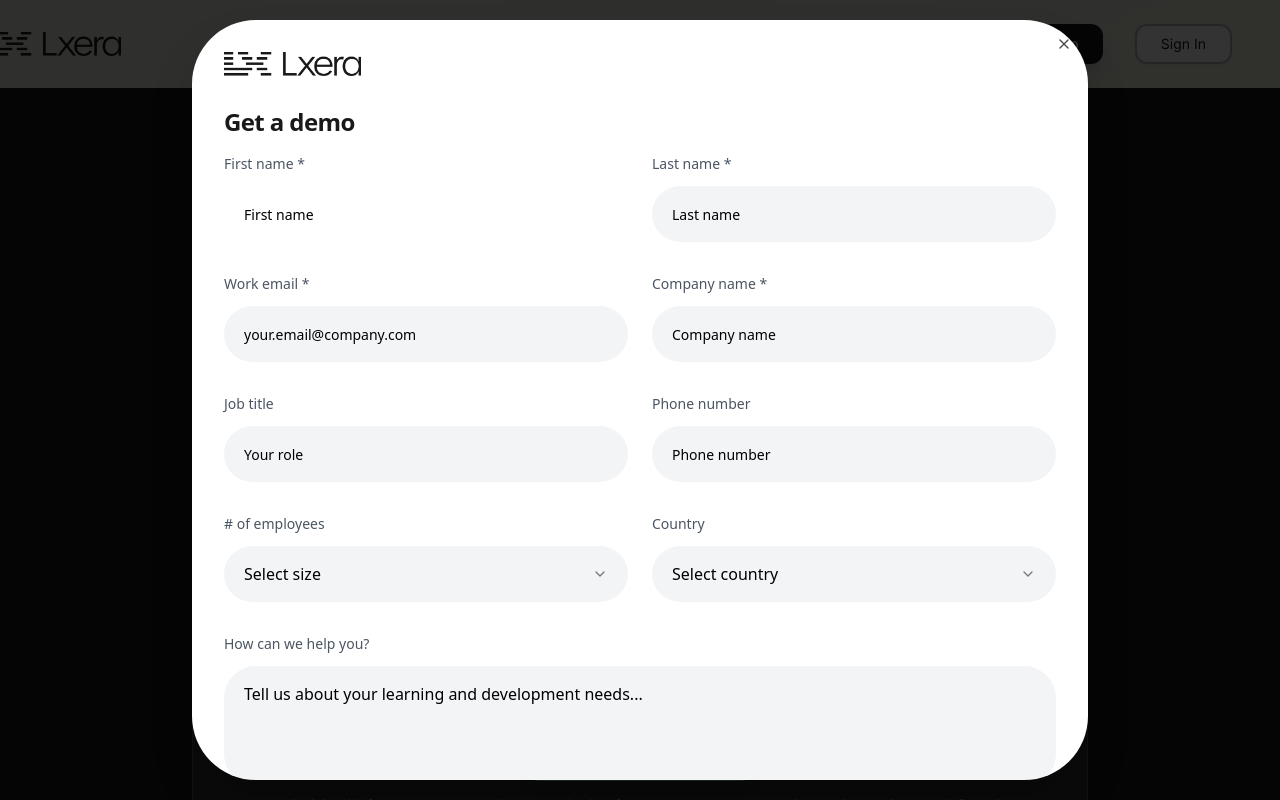
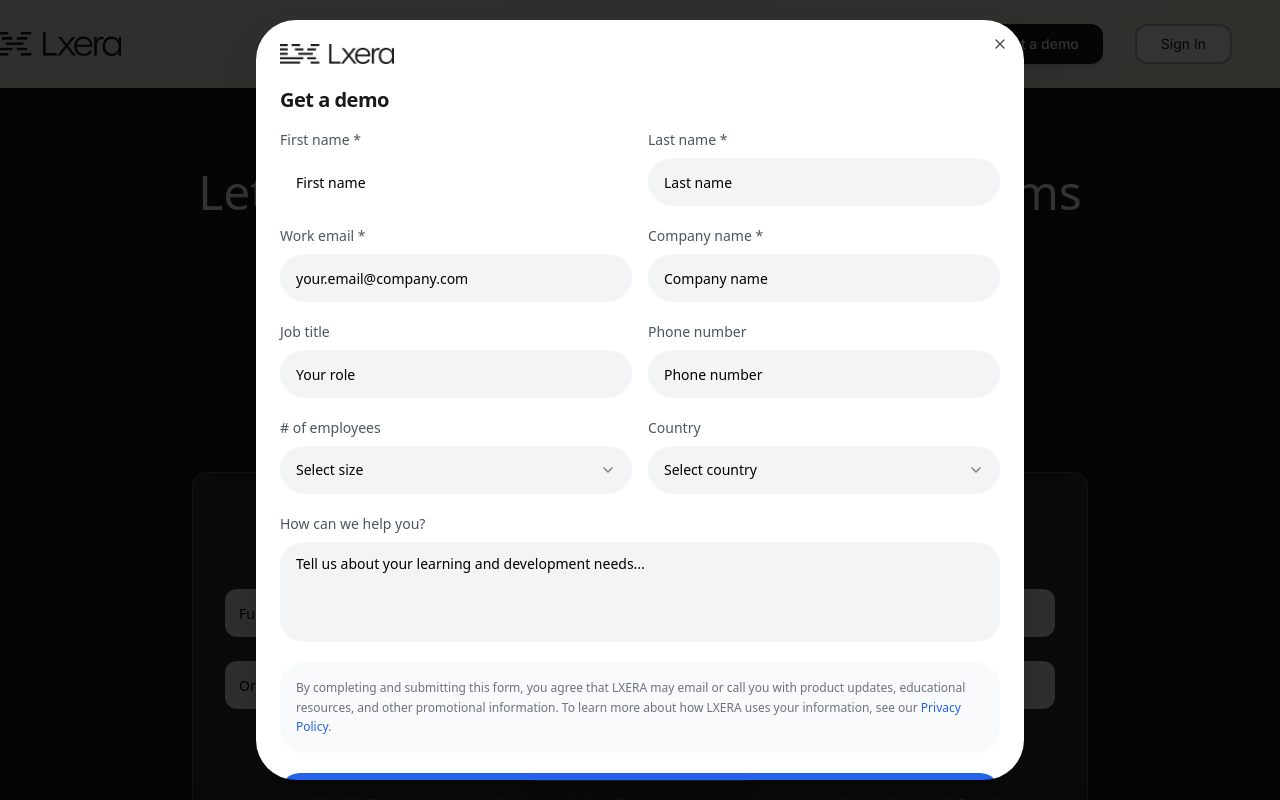
Before and after one commit to kkarakas-lxera/lxera-vision-platform, a React (Vite) app: page / in a window 1280 px wide. Both pictures are taken after a click on the button "Book a Demo". Shown: the part 5220-6020 px from the top of the page. Built offline with nearby package versions, Linux system fonts and the light colour scheme.

Commit message:
Refactor: Make form more compact
Adjusted the demo form's layout for a more compact appearance on desktop screens. (edited `src/components/DemoModal.tsx`)

```diff
--- a/src/components/DemoModal.tsx
+++ b/src/components/DemoModal.tsx
@@ -136,64 +136,64 @@ const DemoModal = ({ isOpen, onClose }: DemoModalProps) => {
 
   return (
     <Dialog open={isOpen} onOpenChange={onClose}>
-      <DialogContent className="max-w-4xl w-[95vw] max-h-[95vh] overflow-y-auto bg-white rounded-[2rem] sm:rounded-[4rem] border-0 shadow-2xl p-0">
-        <DialogHeader className="rounded-t-[2rem] sm:rounded-t-[4rem] px-4 sm:px-8 pt-6 sm:pt-8">
-          <div className="flex items-center justify-start mb-4 sm:mb-6">
+      <DialogContent className="max-w-3xl w-[95vw] max-h-[95vh] overflow-y-auto bg-white rounded-[1.5rem] sm:rounded-[2.5rem] border-0 shadow-2xl p-0">
+        <DialogHeader className="rounded-t-[1.5rem] sm:rounded-t-[2.5rem] px-4 sm:px-6 pt-4 sm:pt-6">
+          <div className="flex items-center justify-start mb-2 sm:mb-4">
             <img
               src="/lovable-uploads/ed8138a6-1489-4140-8b44-0003698e8154.png"
               alt="LXERA logo"
-              className="h-5 sm:h-6 object-contain"
+              className="h-4 sm:h-5 object-contain"
               draggable={false}
             />
           </div>
-          <DialogTitle className="text-xl sm:text-2xl font-semibold text-left text-business-black">
+          <DialogTitle className="text-lg sm:text-xl font-semibold text-left text-business-black">
             Get a demo
           </DialogTitle>
         </DialogHeader>
 
-        <form onSubmit={handleSubmit} className="space-y-6 sm:space-y-8 px-4 sm:px-8 pb-6 sm:pb-8">
-          <div className="grid grid-cols-1 md:grid-cols-2 gap-4 sm:gap-6">
+        <form onSubmit={handleSubmit} className="space-y-4 sm:space-y-5 px-4 sm:px-6 pb-4 sm:pb-6">
+          <div className="grid grid-cols-1 md:grid-cols-2 gap-3 sm:gap-4">
             <div>
-              <label className="text-sm text-gray-600 mb-2 sm:mb-3 block font-medium">First name *</label>
+              <label className="text-sm text-gray-600 mb-1.5 sm:mb-2 block font-medium">First name *</label>
               <Input
                 name="firstName"
                 placeholder="First name"
                 value={formData.firstName}
                 onChange={handleInputChange}
                 required
-                className={`border-0 bg-gray-100 rounded-[1.5rem] sm:rounded-[2rem] h-12 sm:h-14 px-4 sm:px-5 text-sm sm:text-base transition-all duration-200 ${
+                className={`border-0 bg-gray-100 rounded-[1rem] sm:rounded-[1.5rem] h-10 sm:h-12 px-3 sm:px-4 text-sm transition-all duration-200 ${
                   errors.firstName
                     ? 'ring-2 ring-red-500 bg-red-50'
                     : 'focus:ring-2 focus:ring-blue-500 focus:bg-white'
                 }`}
               />
               {errors.firstName && (
-                <p className="text-red-500 text-sm mt-1">{errors.firstName}</p>
+                <p className="text-red-500 text-xs mt-1">{errors.firstName}</p>
               )}
             </div>
             <div>
-              <label className="text-sm text-gray-600 mb-2 sm:mb-3 block font-medium">Last name *</label>
+              <label className="text-sm text-gray-600 mb-1.5 sm:mb-2 block font-medium">Last name *</label>
               <Input
                 name="lastName"
                 placeholder="Last name"
                 value={formData.lastName}
                 onChange={handleInputChange}
                 required
-                className={`border-0 bg-gray-100 rounded-[1.5rem] sm:rounded-[2rem] h-12 sm:h-14 px-4 sm:px-5 text-sm sm:text-base transition-all duration-200 ${
+                className={`border-0 bg-gray-100 rounded-[1rem] sm:rounded-[1.5rem] h-10 sm:h-12 px-3 sm:px-4 text-sm transition-all duration-200 ${
                   errors.lastName
                     ? 'ring-2 ring-red-500 bg-red-50'
                     : 'focus:ring-2 focus:ring-blue-500 focus:bg-white'
                 }`}
               />
               {errors.lastName && (
-                <p className="text-red-500 text-sm mt-1">{errors.lastName}</p>
+                <p className="text-red-500 text-xs mt-1">{errors.lastName}</p>
               )}
             </div>
           </div>
 
-          <div className="grid grid-cols-1 md:grid-cols-2 gap-4 sm:gap-6">
+          <div className="grid grid-cols-1 md:grid-cols-2 gap-3 sm:gap-4">
             <div>
-              <label className="text-sm text-gray-600 mb-2 sm:mb-3 block font-medium">Work email *</label>
+              <label className="text-sm text-gray-600 mb-1.5 sm:mb-2 block font-medium">Work email *</label>
               <Input
                 name="workEmail"
                 type="email"
@@ -201,67 +201,67 @@ const DemoModal = ({ isOpen, onClose }: DemoModalProps) => {
                 value={formData.workEmail}
                 onChange={handleInputChange}
                 required
-                className={`border-0 bg-gray-100 rounded-[1.5rem] sm:rounded-[2rem] h-12 sm:h-14 px-4 sm:px-5 text-sm sm:text-base transition-all duration-200 ${
+                className={`border-0 bg-gray-100 rounded-[1rem] sm:rounded-[1.5rem] h-10 sm:h-12 px-3 sm:px-4 text-sm transition-all duration-200 ${
                   errors.workEmail
                     ? 'ring-2 ring-red-500 bg-red-50'
                     : 'focus:ring-2 focus:ring-blue-500 focus:bg-white'
                 }`}
               />
               {errors.workEmail && (
-                <p className="text-red-500 text-sm mt-1">{errors.workEmail}</p>
+                <p className="text-red-500 text-xs mt-1">{errors.workEmail}</p>
               )}
             </div>
             <div>
-              <label className="text-sm text-gray-600 mb-2 sm:mb-3 block font-medium">Company name *</label>
+              <label className="text-sm text-gray-600 mb-1.5 sm:mb-2 block font-medium">Company name *</label>
               <Input
                 name="companyName"
                 placeholder="Company name"
                 value={formData.companyName}
                 onChange={handleInputChange}
                 required
-                className={`border-0 bg-gray-100 rounded-[1.5rem] sm:rounded-[2rem] h-12 sm:h-14 px-4 sm:px-5 text-sm sm:text-base transition-all duration-200 ${
+                className={`border-0 bg-gray-100 rounded-[1rem] sm:rounded-[1.5rem] h-10 sm:h-12 px-3 sm:px-4 text-sm transition-all duration-200 ${
                   errors.companyName
                     ? 'ring-2 ring-red-500 bg-red-50'
                     : 'focus:ring-2 focus:ring-blue-500 focus:bg-white'
                 }`}
               />
               {errors.companyName && (
-                <p className="text-red-500 text-sm mt-1">{errors.companyName}</p>
+                <p className="text-red-500 text-xs mt-1">{errors.companyName}</p>
               )}
             </div>
           </div>
 
-          <div className="grid grid-cols-1 md:grid-cols-2 gap-4 sm:gap-6">
+          <div className="grid grid-cols-1 md:grid-cols-2 gap-3 sm:gap-4">
             <div>
-              <label className="text-sm text-gray-600 mb-2 sm:mb-3 block font-medium">Job title</label>
+              <label className="text-sm text-gray-600 mb-1.5 sm:mb-2 block font-medium">Job title</label>
               <Input
                 name="jobTitle"
                 placeholder="Your role"
                 value={formData.jobTitle}
                 onChange={handleInputChange}
-                className="border-0 bg-gray-100 rounded-[1.5rem] sm:rounded-[2rem] h-12 sm:h-14 px-4 sm:px-5 text-sm sm:text-base focus:ring-2 focus:ring-blue-500 focus:bg-white transition-all duration-200"
+                className="border-0 bg-gray-100 rounded-[1rem] sm:rounded-[1.5rem] h-10 sm:h-12 px-3 sm:px-4 text-sm focus:ring-2 focus:ring-blue-500 focus:bg-white transition-all duration-200"
               />
             </div>
             <div>
-              <label className="text-sm text-gray-600 mb-2 sm:mb-3 block font-medium">Phone number</label>
+              <label className="text-sm text-gray-600 mb-1.5 sm:mb-2 block font-medium">Phone number</label>
               <Input
                 name="phoneNumber"
                 placeholder="Phone number"
                 value={formData.phoneNumber}
                 onChange={handleInputChange}
-                className="border-0 bg-gray-100 rounded-[1.5rem] sm:rounded-[2rem] h-12 sm:h-14 px-4 sm:px-5 text-sm sm:text-base focus:ring-2 focus:ring-blue-500 focus:bg-white transition-all duration-200"
+                className="border-0 bg-gray-100 rounded-[1rem] sm:rounded-[1.5rem] h-10 sm:h-12 px-3 sm:px-4 text-sm focus:ring-2 focus:ring-blue-500 focus:bg-white transition-all duration-200"
               />
             </div>
           </div>
 
-          <div className="grid grid-cols-1 md:grid-cols-2 gap-4 sm:gap-6">
+          <div className="grid grid-cols-1 md:grid-cols-2 gap-3 sm:gap-4">
             <div>
-              <label className="text-sm text-gray-600 mb-2 sm:mb-3 block font-medium"># of employees</label>
+              <label className="text-sm text-gray-600 mb-1.5 sm:mb-2 block font-medium"># of employees</label>
               <Select value={formData.numberOfEmployees} onValueChange={(value) => handleSelectChange('numberOfEmployees', value)}>
-                <SelectTrigger className="border-0 bg-gray-100 rounded-[1.5rem] sm:rounded-[2rem] h-12 sm:h-14 px-4 sm:px-5 text-sm sm:text-base focus:ring-2 focus:ring-blue-500 focus:bg-white transition-all duration-200">
+                <SelectTrigger className="border-0 bg-gray-100 rounded-[1rem] sm:rounded-[1.5rem] h-10 sm:h-12 px-3 sm:px-4 text-sm focus:ring-2 focus:ring-blue-500 focus:bg-white transition-all duration-200">
                   <SelectValue placeholder="Select size" />
                 </SelectTrigger>
-                <SelectContent className="bg-white border border-gray-200 rounded-[1.5rem] sm:rounded-[2rem] shadow-xl z-50 max-h-64 overflow-y-auto">
+                <SelectContent className="bg-white border border-gray-200 rounded-[1rem] sm:rounded-[1.5rem] shadow-xl z-50 max-h-64 overflow-y-auto">
                   <SelectItem value="1-10" className="rounded-xl hover:bg-blue-50 hover:text-blue-700 focus:bg-blue-50 focus:text-blue-700 cursor-pointer transition-colors duration-200">1-10</SelectItem>
                   <SelectItem value="11-50" className="rounded-xl hover:bg-blue-50 hover:text-blue-700 focus:bg-blue-50 focus:text-blue-700 cursor-pointer transition-colors duration-200">11-50</SelectItem>
                   <SelectItem value="51-200" className="rounded-xl hover:bg-blue-50 hover:text-blue-700 focus:bg-blue-50 focus:text-blue-700 cursor-pointer transition-colors duration-200">51-200</SelectItem>
@@ -271,12 +271,12 @@ const DemoModal = ({ isOpen, onClose }: DemoModalProps) => {
               </Select>
             </div>
             <div>
-              <label className="text-sm text-gray-600 mb-2 sm:mb-3 block font-medium">Country</label>
+              <label className="text-sm text-gray-600 mb-1.5 sm:mb-2 block font-medium">Country</label>
               <Select value={formData.location} onValueChange={(value) => handleSelectChange('location', value)}>
-                <SelectTrigger className="border-0 bg-gray-100 rounded-[1.5rem] sm:rounded-[2rem] h-12 sm:h-14 px-4 sm:px-5 text-sm sm:text-base focus:ring-2 focus:ring-blue-500 focus:bg-white transition-all duration-200">
+                <SelectTrigger className="border-0 bg-gray-100 rounded-[1rem] sm:rounded-[1.5rem] h-10 sm:h-12 px-3 sm:px-4 text-sm focus:ring-2 focus:ring-blue-500 focus:bg-white transition-all duration-200">
                   <SelectValue placeholder="Select country" />
                 </SelectTrigger>
-                <SelectContent className="bg-white border border-gray-200 rounded-[1.5rem] sm:rounded-[2rem] shadow-xl z-50 max-h-64 overflow-y-auto">
+                <SelectContent className="bg-white border border-gray-200 rounded-[1rem] sm:rounded-[1.5rem] shadow-xl z-50 max-h-64 overflow-y-auto">
                   <SelectItem value="afghanistan" className="rounded-xl hover:bg-blue-50 hover:text-blue-700 focus:bg-blue-50 focus:text-blue-700 cursor-pointer transition-colors duration-200">Afghanistan</SelectItem>
                   <SelectItem value="albania" className="rounded-xl hover:bg-blue-50 hover:text-blue-700 focus:bg-blue-50 focus:text-blue-700 cursor-pointer transition-colors duration-200">Albania</SelectItem>
                   <SelectItem value="algeria" className="rounded-xl hover:bg-blue-50 hover:text-blue-700 focus:bg-blue-50 focus:text-blue-700 cursor-pointer transition-colors duration-200">Algeria</SelectItem>
@@ -480,17 +480,17 @@ const DemoModal = ({ isOpen, onClose }: DemoModalProps) => {
           </div>
 
           <div>
-            <label className="text-sm text-gray-600 mb-2 sm:mb-3 block font-medium">How can we help you?</label>
+            <label className="text-sm text-gray-600 mb-1.5 sm:mb-2 block font-medium">How can we help you?</label>
             <Textarea
               name="message"
               placeholder="Tell us about your learning and development needs..."
               value={formData.message}
               onChange={handleInputChange}
-              className="border-0 bg-gray-100 min-h-[100px] sm:min-h-[120px] rounded-[1.5rem] sm:rounded-[2rem] px-4 sm:px-5 py-3 sm:py-4 text-sm sm:text-base focus:ring-2 focus:ring-blue-500 focus:bg-white transition-all duration-200 resize-none"
+              className="border-0 bg-gray-100 min-h-[80px] sm:min-h-[100px] rounded-[1rem] sm:rounded-[1.5rem] px-3 sm:px-4 py-3 text-sm focus:ring-2 focus:ring-blue-500 focus:bg-white transition-all duration-200 resize-none"
             />
           </div>
 
-          <div className="text-xs text-gray-500 leading-relaxed bg-gray-50 p-4 sm:p-6 rounded-[1.5rem] sm:rounded-[2rem]">
+          <div className="text-xs text-gray-500 leading-relaxed bg-gray-50 p-3 sm:p-4 rounded-[1rem] sm:rounded-[1.5rem]">
             By completing and submitting this form, you agree that LXERA may email or call you with product updates, educational resources, and other promotional information. To learn more about how LXERA uses your information, see our{' '}
             <span className="text-blue-600 cursor-pointer hover:underline">Privacy Policy</span>.
           </div>
@@ -498,11 +498,11 @@ const DemoModal = ({ isOpen, onClose }: DemoModalProps) => {
           <Button
             type="submit"
             disabled={isSubmitting}
-            className="w-full bg-blue-600 hover:bg-blue-700 text-white py-4 sm:py-6 rounded-[1.5rem] sm:rounded-[2rem] font-semibold text-base sm:text-lg shadow-lg hover:shadow-xl transition-all duration-300 transform hover:scale-[1.02]"
+            className="w-full bg-blue-600 hover:bg-blue-700 text-white py-3 sm:py-4 rounded-[1rem] sm:rounded-[1.5rem] font-semibold text-sm sm:text-base shadow-lg hover:shadow-xl transition-all duration-300 transform hover:scale-[1.02]"
           >
             {isSubmitting ? (
               <>
-                <Loader2 className="w-4 h-4 sm:w-5 sm:h-5 mr-2 sm:mr-3 animate-spin" />
+                <Loader2 className="w-4 h-4 mr-2 animate-spin" />
                 Submitting...
               </>
             ) : (
```
